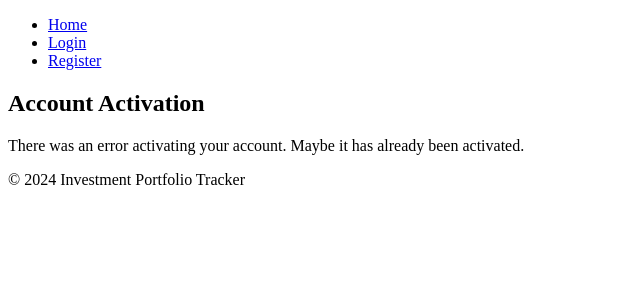
After one commit to irakliskhirtladze/Investment-portfolio-tracker, a Django app: template web/templates/web/accounts/activation.html in a window 1280 px wide. The commit adds this page. Shown: the top 300 px of the page, without its empty margins (0-640 px from the left). Run offline with Django 5.2, Linux system fonts and the light colour scheme; the template is opened without the code that fills it, so the values that code supplies are empty.

Commit message:
added activation page in web app

```diff
--- /dev/null
+++ b/web/templates/web/accounts/activation.html
@@ -0,0 +1,12 @@
+{% extends 'web/base.html' %}
+
+{% block title %}Account Activation{% endblock %}
+
+{% block content %}
+<h2>Account Activation</h2>
+{% if success %}
+    <p>Your account has been successfully activated. You can now log in to your account.</p>
+{% else %}
+    <p>There was an error activating your account. Maybe it has already been activated.</p>
+{% endif %}
+{% endblock %}
--- a/web/templates/web/base.html
+++ b/web/templates/web/base.html
@@ -14,7 +14,7 @@
         {% block header %}
         <nav>
             <ul>
-                {% if not is_homepage %}
+                {% if not is_homepage and not is_activation_page %}
                 <li><a href="{% url 'index' %}">Home</a></li>
                 {% endif %}
                 {% if not is_authenticated %}
@@ -24,7 +24,7 @@
                     {% if current_view != 'register' %}
                         <li><a href="{% url 'web_register' %}">Register</a></li>
                     {% endif %}
-                {% else %}
+                {% else  %}
                     <li><a href="{% url 'web_logout' %}">Logout</a></li>
                 {% endif %}
             </ul>
--- a/web/urls.py
+++ b/web/urls.py
@@ -9,4 +9,5 @@ urlpatterns = [
     path('register/', accounts_views.register_view, name='web_register'),
     path('logout/', accounts_views.logout_view, name='web_logout'),
     path('portfolio/<int:portfolio_id>/', portfolio_views.transaction, name='transaction'),
+    path('auth/activate/<uid>/<token>/', accounts_views.activation_view, name='activate'),
 ]
```
Also changed, not shown: web/accounts/views.py (+11 -0 lines).
